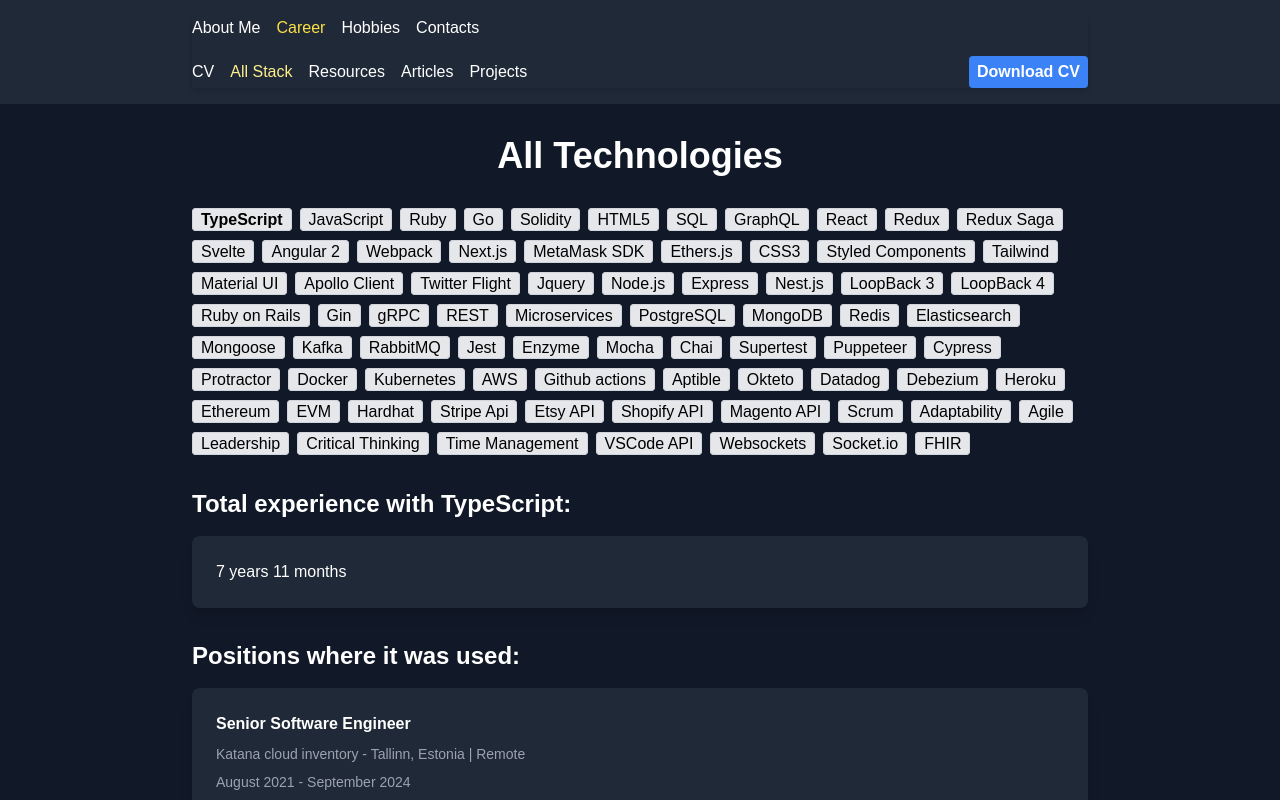
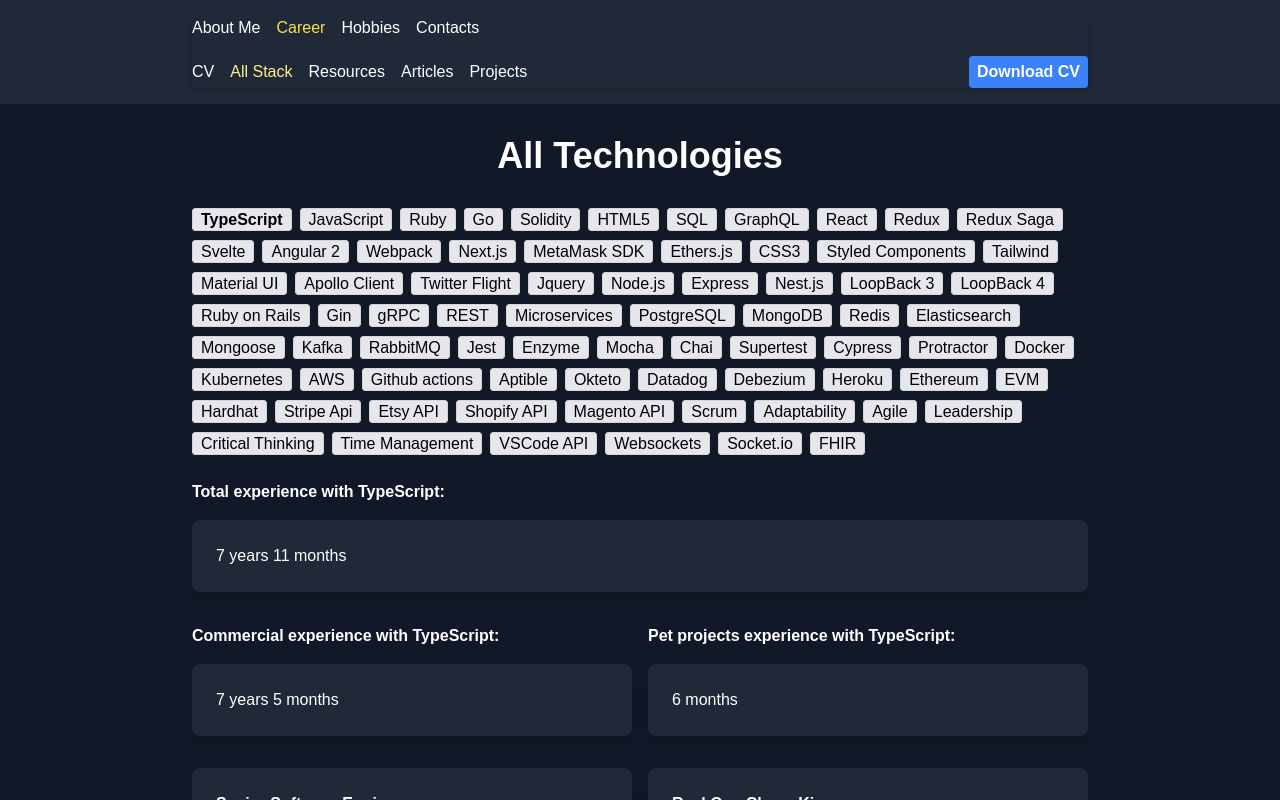
Before and after one commit to PerminovEugene/me, a Next.js app: page /career/all-stack in a window 1280 px wide. Both pictures are taken after a click on the button "TypeScript". Shown: the top 800 px of the page. Built offline with nearby package versions, Linux system fonts and the light colour scheme.

Commit message:
Improve UI on all-stack page

```diff
--- a/src/components/career/cv/experience/experience.data.ts
+++ b/src/components/career/cv/experience/experience.data.ts
@@ -255,6 +255,7 @@
       { technology: Technologies.CriticalThinking },
       { technology: Technologies.TimeManagement },
       { technology: Technologies.FHIR },
+      { technology: Technologies.MongoDB },
     ],
     type: ExperienceType.Commercial,
     status: ProductStatus.InProduction,
@@ -368,6 +369,8 @@
       { technology: Technologies.Solidity },
       { technology: Technologies.MetaMaskSDK },
       { technology: Technologies.EthersJs },
+      { technology: Technologies.PostgreSQL },
+      { technology: Technologies.SQL },
     ],
     type: ExperienceType.PetProject,
   },
--- a/src/components/career/cv/experience/technologies.ts
+++ b/src/components/career/cv/experience/technologies.ts
@@ -54,7 +54,6 @@
   Mocha = "Mocha",
   Chai = "Chai",
   Supertest = "Supertest",
-  Puppeteer = "Puppeteer",
   Cypress = "Cypress",
   Protractor = "Protractor",
 
--- a/src/components/career/stack-list/all-stack.component.tsx
+++ b/src/components/career/stack-list/all-stack.component.tsx
@@ -4,7 +4,114 @@
 import { Technologies } from "@/components/career/cv/experience/technologies";
 import allExperience from "@/components/career/cv/experience/experience.data";
 import Skillbox from "@/components/lib/skillbox/skillbox.component";
-import { UsedTechnology } from "../cv/experience/experience.types";
+import {
+  Experience,
+  ExperienceType,
+  UsedTechnology,
+} from "../cv/experience/experience.types";
+
+const PlaceWhereItWasUsed = ({ experience }: { experience: Experience }) => {
+  return (
+    <div className="bg-gray-800 p-6 rounded-lg shadow-lg mb-2">
+      <h3 className="text-md font-semibold mb-2">{experience.title}</h3>
+      <p className="text-sm text-gray-400 mb-2">{experience.company}</p>
+      <p className="text-sm text-gray-400 mb-2">
+        {experience.startDate} - {experience.endDate}
+      </p>
+    </div>
+  );
+};
+
+const TechnologyExperience = ({ technology }: { technology: Technologies }) => {
+  const filteredExperience = technology
+    ? allExperience.filter((experience) =>
+        experience.stack.some(
+          (t: UsedTechnology) => t.technology === technology
+        )
+      )
+    : [];
+
+  const calculateExperience = (type: string) => {
+    return filteredExperience.reduce((acc, experience) => {
+      if (experience.type === type) {
+        acc += experience.months;
+      }
+      return acc;
+    }, 0);
+  };
+
+  const commercialExperienceMonths = calculateExperience(
+    ExperienceType.Commercial
+  );
+  const petProjectExperienceMonths = calculateExperience(
+    ExperienceType.PetProject
+  );
+
+  const formatExperience = (months: number) => {
+    const years = Math.trunc(months / 12);
+    const remainingMonths = months % 12;
+    return (
+      <>
+        {years > 0 && <span>{years} years </span>}
+        {remainingMonths > 0 && <span>{remainingMonths} months</span>}
+        {!years && !remainingMonths && "-"}
+      </>
+    );
+  };
+
+  return (
+    <div>
+      <div>
+        <h2 className="text-md font-semibold mb-4">
+          Total experience with {technology}:
+        </h2>
+        <div className="bg-gray-800 p-6 rounded-lg shadow-lg">
+          {formatExperience(
+            commercialExperienceMonths + petProjectExperienceMonths
+          )}
+        </div>
+      </div>
+      <div className="mt-8 grid grid-cols-2 gap-4">
+        <div>
+          <h2 className="text-md font-semibold mb-4">
+            Commercial experience with {technology}:
+          </h2>
+          <div className="bg-gray-800 p-6 rounded-lg shadow-lg">
+            {formatExperience(commercialExperienceMonths)}
+          </div>
+          <div className="mt-8">
+            {filteredExperience
+              .filter((e) => e.type === ExperienceType.Commercial)
+              .map((experience) => (
+                <PlaceWhereItWasUsed
+                  key={experience.company}
+                  experience={experience}
+                />
+              ))}
+          </div>
+        </div>
+        <div>
+          <h2 className="text-md font-semibold mb-4">
+            Pet projects experience with {technology}:
+          </h2>
+          <div className="bg-gray-800 p-6 rounded-lg shadow-lg">
+            {formatExperience(petProjectExperienceMonths)}
+          </div>
+          <div className="mt-8">
+            {filteredExperience
+              .filter((e) => e.type === ExperienceType.PetProject)
+              .map((experience) => (
+                <PlaceWhereItWasUsed
+                  key={experience.company}
+                  experience={experience}
+                />
+              ))}
+          </div>
+        </div>
+      </div>
+    </div>
+  );
+};
 
 const AllStackComponent = () => {
   const [selectedTechnology, setSelectedTechnology] =
@@ -13,29 +120,6 @@
   const handleTechnologyClick = (technology: Technologies) => {
     setSelectedTechnology(technology);
   };
-
-  const filteredExperience = selectedTechnology
-    ? allExperience.filter((experience) =>
-        experience.stack.some(
-          (t: UsedTechnology) => t.technology === selectedTechnology
-        )
-      )
-    : [];
-
-  const totalExperienceMonths = selectedTechnology
-    ? allExperience.reduce((acc, experience) => {
-        if (
-          experience.stack.some(
-            (t: UsedTechnology) => t.technology === selectedTechnology
-          )
-        ) {
-          acc += experience.months;
-        }
-        return acc;
-      }, 0)
-    : 0;
-  const totalYears = Math.trunc(totalExperienceMonths / 12);
-  const months = totalExperienceMonths % 12;
 
   return (
     <div>
@@ -56,38 +140,7 @@
         </ul>
 
         {selectedTechnology && (
-          <div>
-            <div className="mt-8">
-              <h2 className="text-2xl font-semibold mb-4">
-                Total experience with {selectedTechnology}:
-              </h2>
-              <div className="bg-gray-800 p-6 rounded-lg shadow-lg">
-                {totalYears > 0 && <span>{totalYears} years </span>}
-                {months > 0 && <span>{months} months</span>}
-              </div>
-            </div>
-            <div className="mt-8">
-              <h2 className="text-2xl font-semibold mb-4">
-                Positions where it was used:
-              </h2>
-              {filteredExperience.map((experience, index) => (
-                <div
-                  key={index}
-                  className="bg-gray-800 p-6 rounded-lg shadow-lg mb-2"
-                >
-                  <h3 className="text-md font-semibold mb-2">
-                    {experience.title}
-                  </h3>
-                  <p className="text-sm text-gray-400 mb-2">
-                    {experience.company} - {experience.location}
-                  </p>
-                  <p className="text-sm text-gray-400 mb-2">
-                    {experience.startDate} - {experience.endDate}
-                  </p>
-                </div>
-              ))}
-            </div>
-          </div>
+          <TechnologyExperience technology={selectedTechnology} />
         )}
       </div>
     </div>
```
